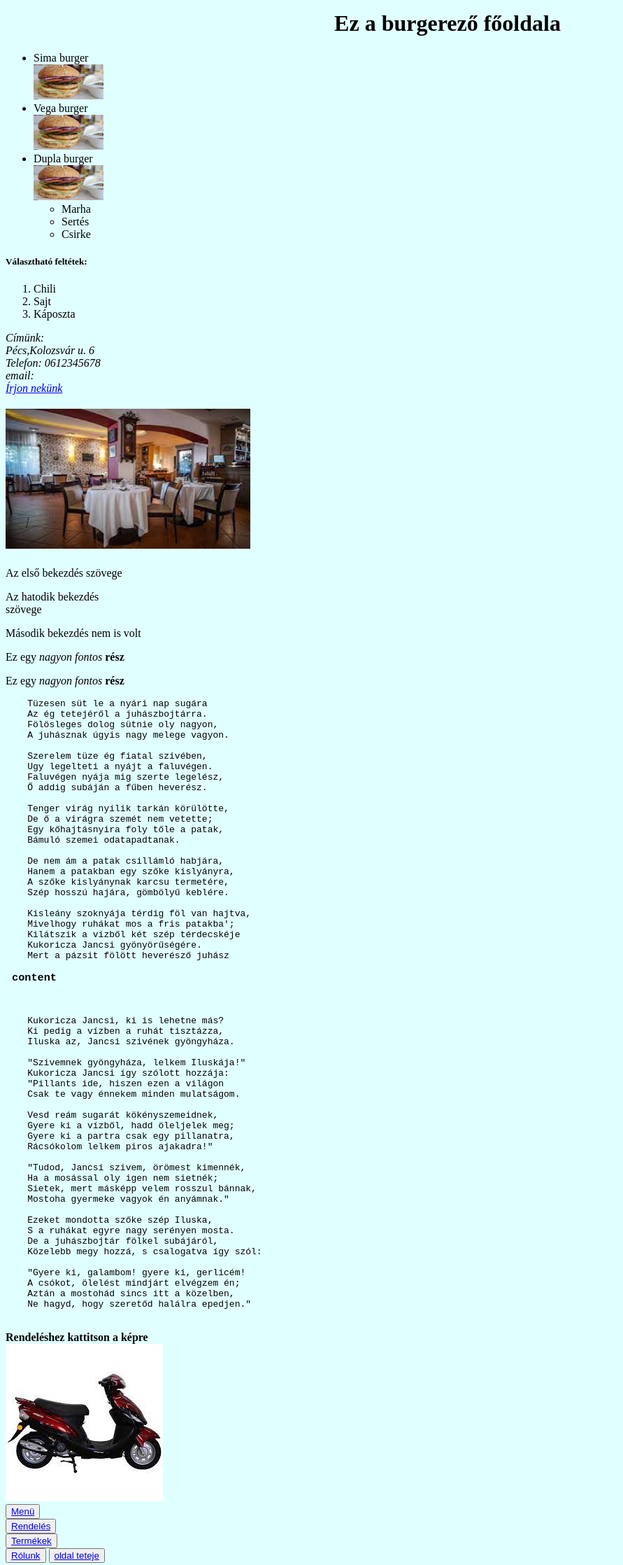
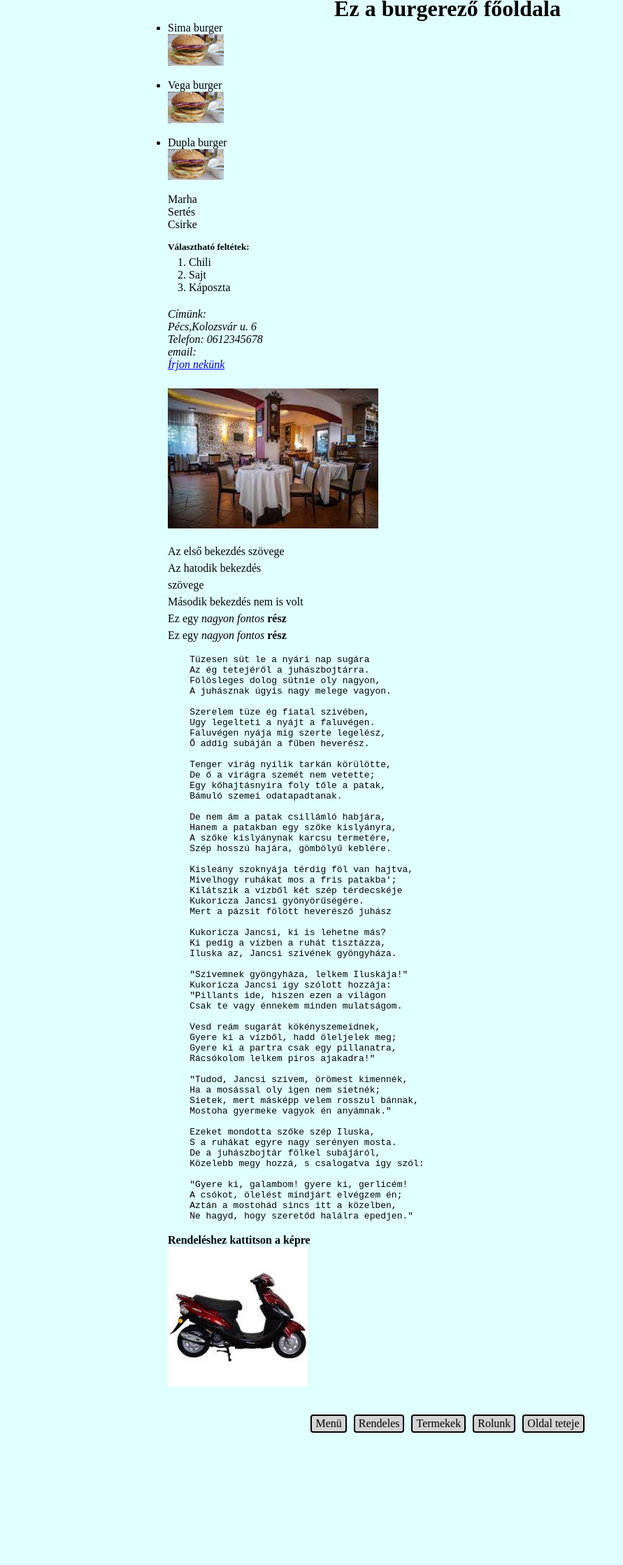
Before and after one commit to endrearato/endrearato.github.io, a plain HTML site: page index.html in a window 1280 px wide. Shown: the part 6-2242 px from the top of the page at 70% size, without its empty margins (0-891 px from the left). After the commit the page ends 2056 px from the top, so only its background shows below. Drawn offline with Linux system fonts and the light colour scheme.

Commit message:
Update index.html

```diff
--- a/index.html
+++ b/index.html
@@ -6,21 +6,113 @@
     <meta http-equiv="X-UA-Compatible" content="IE=edge">
     <meta name="viewport" content="width=device-width, initial-scale=1.0">
     <title>Fincsiburger</title>
+    <style>
+        .gomb {
+            border: 2px solid black;
+            border-radius: 4px;
+            padding:2px 5px;
+            background-color: lightgrey;
+            display: inline-block;
+            margin-bottom: 3px;
+            margin-top: 3px;
+        }
+        .gomb a {
+            color: black;
+            text-decoration: none;
+        }
+
+        .gomb:hover {
+            background: white;
+            box-shadow: 0 0 10px cyan;
+            border: 2px solid white;
+        }
+
+        img {
+            height: 200px;
+            margin-bottom: 15px;
+        }
+
+        .menu-kep {
+            width: 80px;
+            height: auto;
+        }
+
+        * {
+            box-sizing: border-box;
+            padding: 0;
+            margin: 0;
+        }
+
+        body {
+            background-color: lightcyan;
+            margin: 0 auto;
+            padding: 0 40px;
+        }
+
+        h1 {
+            text-align: center;
+        }
+
+        h5 {
+            margin-bottom: 5px;
+            margin-top: 15px;
+        }
+
+        ol {
+            margin-bottom: 20px;
+            margin-left: 30px;
+        }
+
+        ul ul li {
+            list-style: none;
+        }
+
+        address {
+            margin: 0 0 25px 0;
+        }
+
+        p {
+            line-height: 1.5rem;
+        }
+
+        pre {
+            margin-top: 15px;
+        }
+
+        .footer {
+            display: flex;
+            gap: 5px;
+            justify-content: center;
+        }
+
+        .wrapper {
+            margin: 0 auto;
+            max-width: 800px;
+        }
+    </style>
 </head>
 
-<body style="background-color:lightcyan;">
-    <h1 style="text-align:center; ">Ez a burgerező főoldala
+<body>
 
-    </h1>
+
+    <h1>Ez a burgerező főoldala</h1>
+    <div class="wrapper">
     <ul>
-        <li>Sima burger</li> <img src="vega.jpg" alt="vega" width="100" height="50">
-        <li>Vega burger</li> <img src="vega.jpg" alt="vega" width="100" height="50">
-        <li>Dupla burger</li> <img src="vega.jpg" alt="vega" width="100" height="50">
-        <ul>
-            <li>Marha</li>
-            <li>Sertés</li>
-            <li>Csirke</li>
-        </ul>
+        <li>Sima burger <br>
+            <img class="menu-kep" src="vega.jpg" alt="vega"  >
+        </li>
+        <li>Vega burger <br>
+            <img class="menu-kep" src="vega.jpg" alt="vega"  >
+        </li>
+        <li>Dupla burger <br>
+            <img class="menu-kep" src="vega.jpg" alt="vega"  >
+
+            <ul>
+                <li>Marha</li>
+                <li>Sertés</li>
+                <li>Csirke</li>
+            </ul>
+        </li>
     </ul>
     <h5>Választható feltétek:</h5>
     <ol>
@@ -38,7 +130,7 @@
     </address>
 
     <h2>
-        <img src="letoltes.jpg" alt="étterem" width="350" height="200">
+        <img src="letoltes.jpg" alt="étterem">
     </h2>
 
     <p>
@@ -80,7 +172,6 @@
     Kilátszik a vízből két szép térdecskéje
     Kukoricza Jancsi gyönyörűségére.
     Mert a pázsit fölött heverésző juhász
-<h3 id="content"> content</h3>
 
     Kukoricza Jancsi, ki is lehetne más?
     Ki pedig a vízben a ruhát tisztázza,
@@ -113,18 +204,33 @@
 </pre>
     <br>
     <b>Rendeléshez kattitson a képre</b> <br>
-    <a href="http://www.index.hu" target="_blank" rel="noopener noreferrer" widht="25px" height="25px">
+    <a href="http://www.index.hu" target="_blank" rel="noopener noreferrer" >
         <img src="robogo.jpeg" alt="robogo">
     </a>
+</div>
     <br>
-    <button><a href="menu.html">Menü</a> </button>
+<div class="footer">
+    <div class="gomb">
+    <a href="menu.html">Menü</a>
+    </div>
     <br>
-    <button><a href="order.html">Rendelés</a> </button>
+    <div class="gomb">
+    <a href="order.html">Rendeles</a>
+    </div>
     <br>
-    <button><a href="prod.html">Termékek</a> </button>
+    <div class="gomb">
+    <a href="prod.html">Termekek</a>
+    </div>
     <br>
-    <button><a href="about.html">Rólunk</a> </button>
-    <button><a href="#top">oldal teteje</a></button>
+    <div class="gomb">
+    <a href="about.html">Rolunk</a>
+    </div>
+    <br>
+    <div class="gomb">
+    <a href="#top">Oldal teteje</a>
+    </div>
+</div>
+
 </body>
 
 </html>
```
